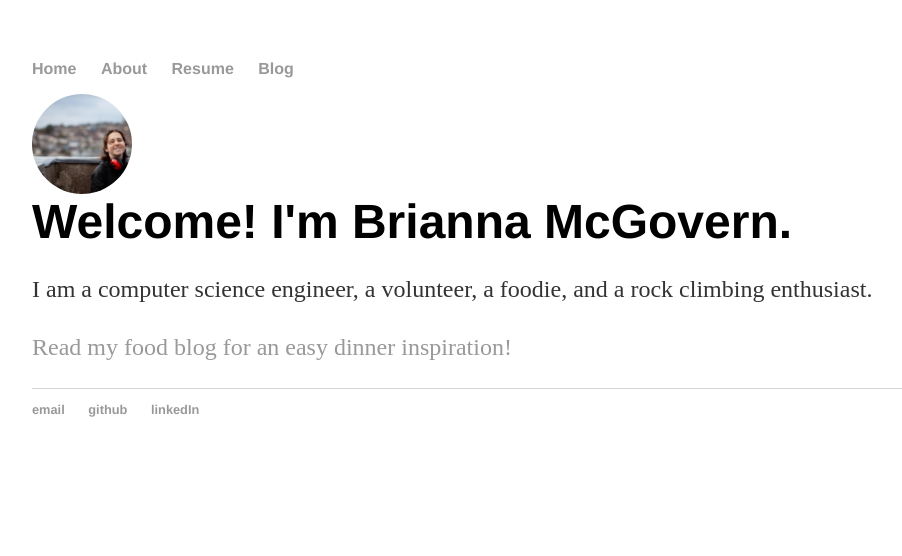
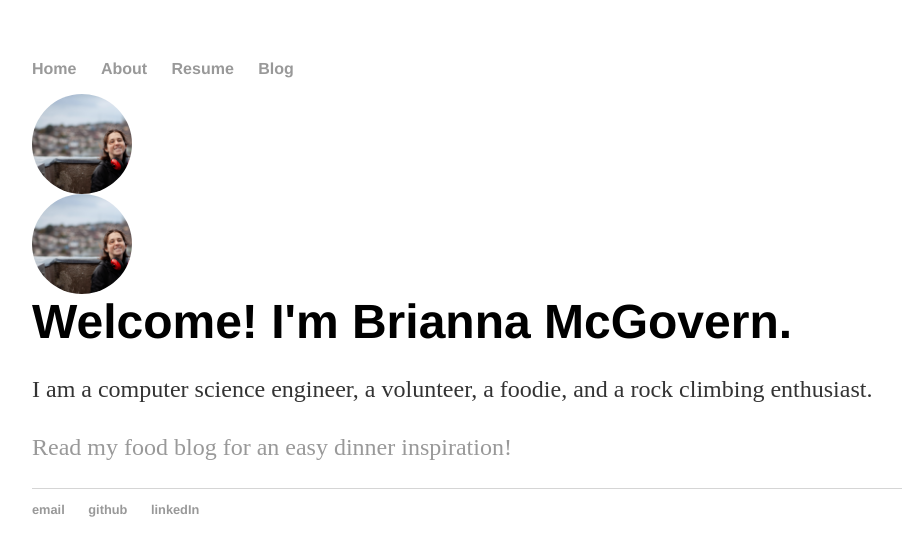
Before and after one commit to bmcgovern007/bmcgovern007.github.io, a Jekyll site: the page built from index.html, in a window 1280 px wide. Shown: the top 556 px of the page, without its empty margins (160-1062 px from the left). Built offline with Jekyll 4.4.1, drawn with Linux system fonts in a browser that asks for light colours.

Commit message:
Update default.html

```diff
--- a/_layouts/default.html
+++ b/_layouts/default.html
@@ -13,6 +13,9 @@
 	        		<li><a href="/resume">Resume</a></li>
 	        		<li><a href="/blog">Blog</a></li>
 	    		</ul>
+				<div class="img-crop">
+					<img src="profile.jpg" class="profile">
+				</div>
 			</nav>
 			<div class="container">
 
```
